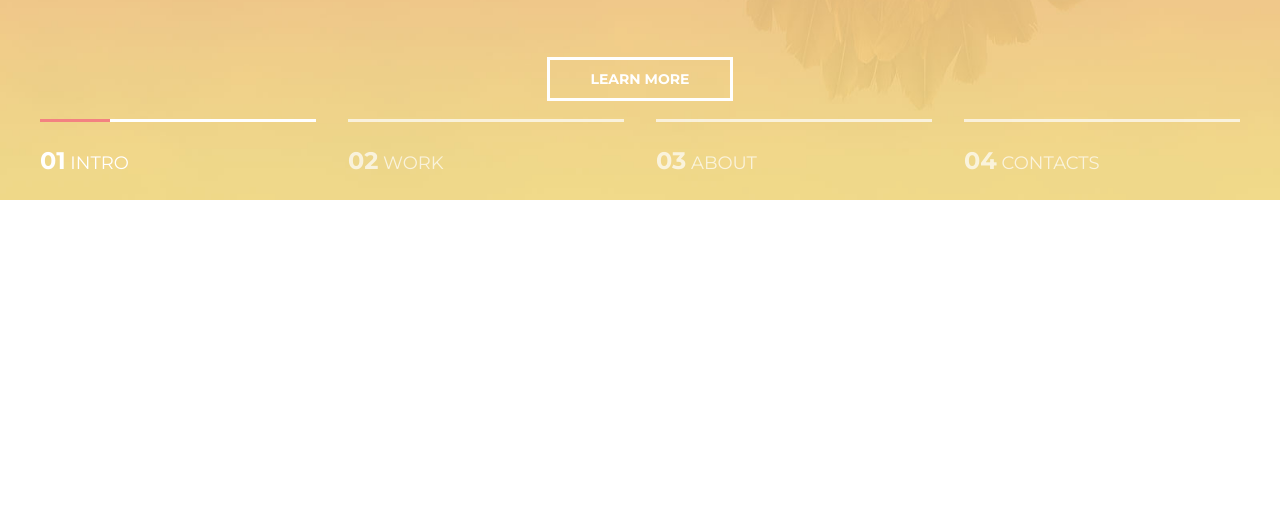
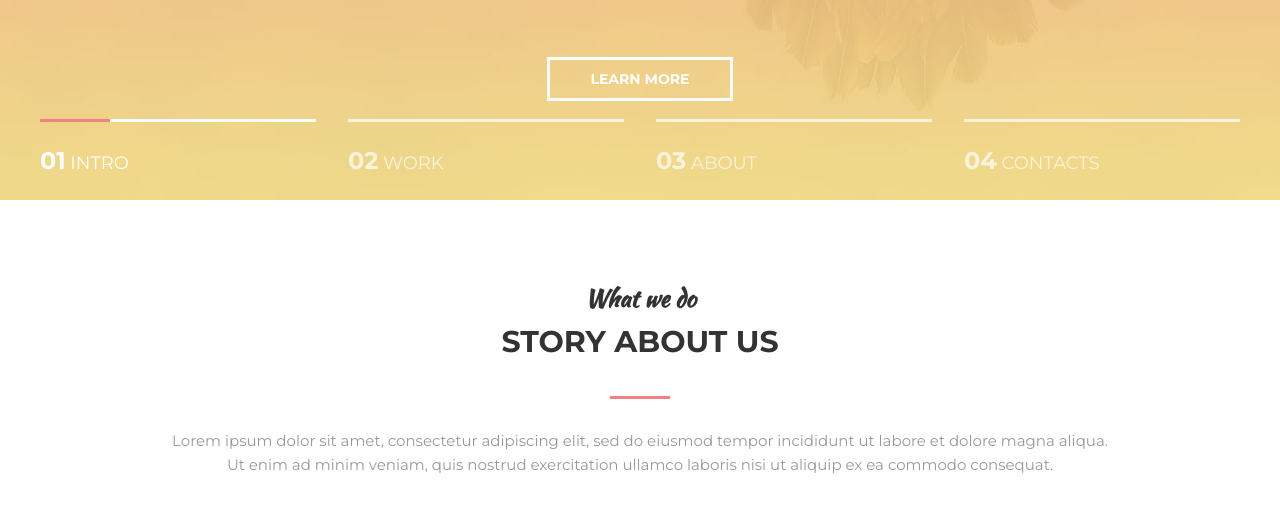
Before and after one commit to Seneks999/ed-pro-one, a plain HTML site: page index.html in a window 1280 px wide. Shown: the part 600-1112 px from the top of the page. Before the commit the page ends 800 px from the top, so only its background shows below. Drawn offline with Linux system fonts and the light colour scheme.

Commit message:
section about us

```diff
--- a/assets/css/style.css
+++ b/assets/css/style.css
@@ -211,3 +211,47 @@ h6 {
   font-size: 24px;
   font-weight: 700;
 }
+
+/* Section */
+
+.section {
+  padding: 80px 0;
+}
+
+.container {
+}
+
+.sectiom-header {
+  width: 100%;
+  max-width: 950px;
+  margin: 0 auto 40px;
+  text-align: center;
+}
+
+.section-suptitle {
+  font-family: "Kaushan Script", cursive;
+  font-size: 24px;
+  color: #333;
+}
+
+.section-itle {
+  font-size: 30px;
+  font-weight: 700;
+  color: #333;
+  text-transform: uppercase;
+}
+
+.section-itle::after {
+  content: "";
+  display: block;
+  width: 60px;
+  height: 3px;
+  margin: 30px auto 30px;
+
+  background-color: #f38181;
+}
+
+.section-text {
+  font-size: 15px;
+  color: #999;
+}
--- a/index.html
+++ b/index.html
@@ -59,5 +59,22 @@
         </div>
       </div>
     </div>
+
+    <section class="section">
+      <div class="container">
+        <div class="sectiom-header">
+          <h3 class="section-suptitle">What we do</h3>
+          <h2 class="section-itle">Story about us</h2>
+          <div class="section-text">
+            <p>
+              Lorem ipsum dolor sit amet, consectetur adipiscing elit, sed do
+              eiusmod tempor incididunt ut labore et dolore magna aliqua. Ut
+              enim ad minim veniam, quis nostrud exercitation ullamco laboris
+              nisi ut aliquip ex ea commodo consequat.
+            </p>
+          </div>
+        </div>
+      </div>
+    </section>
   </body>
 </html>
```
